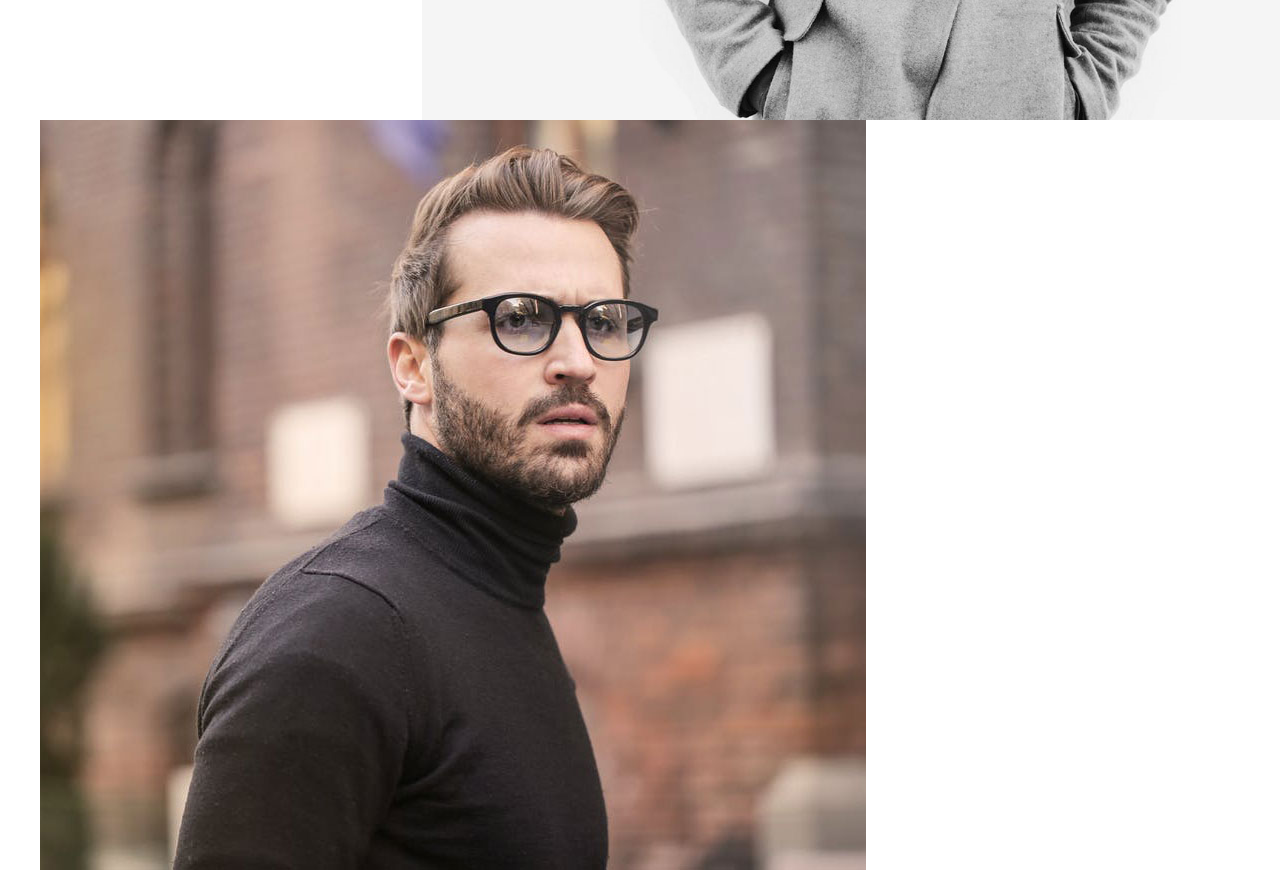
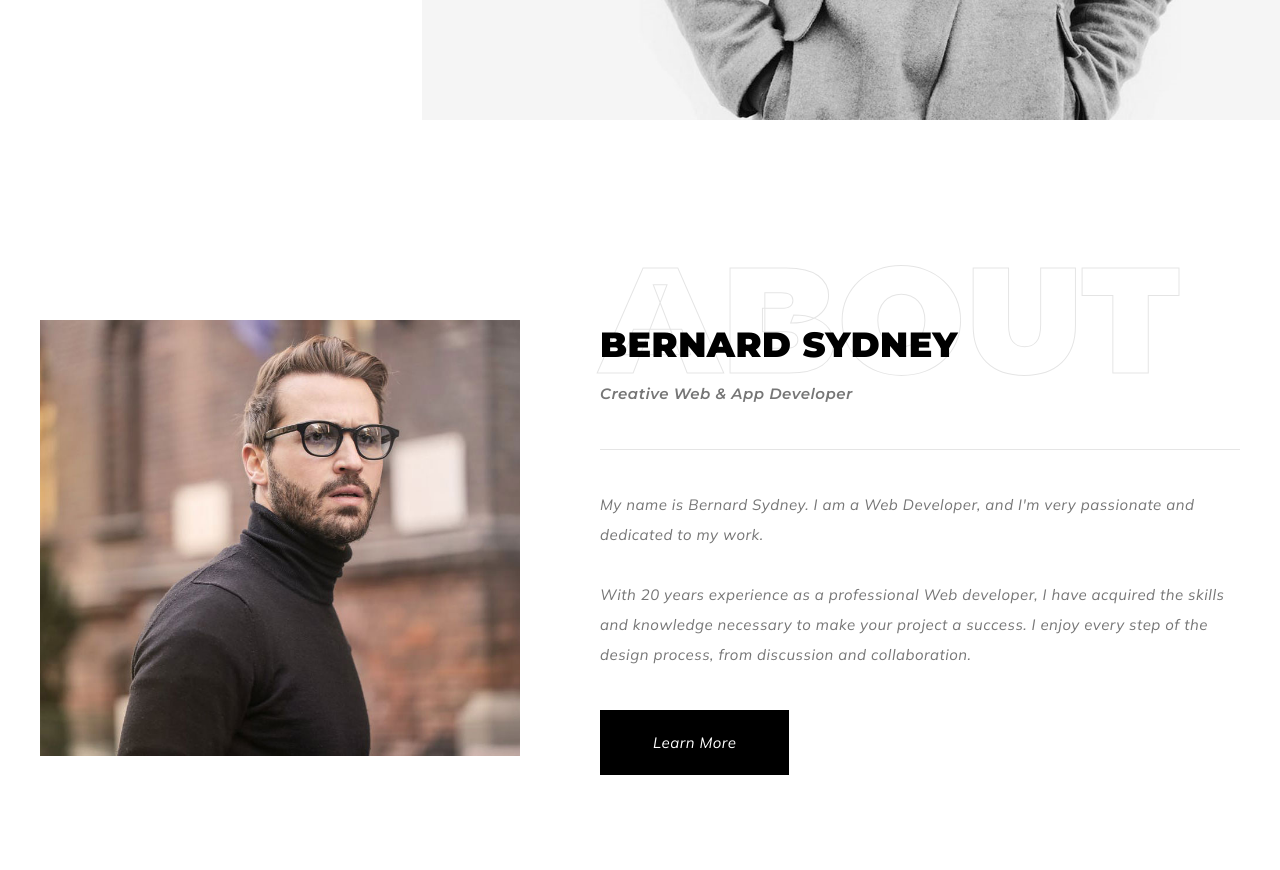
Before and after one commit to wBlanck/portfolio-tailwindcss, a website: page scssVersion/index.html in a window 1280 px wide. Shown: the part 680-1550 px from the top of the page. Drawn offline with nearby package versions, Linux system fonts and the light colour scheme; files that its build step writes are made by us from their sources.

Commit message:
about section completed

```diff
--- a/scssVersion/app/scss/components/about.scss
+++ b/scssVersion/app/scss/components/about.scss
@@ -3,21 +3,36 @@
 
 
 .about {
-
+  padding-block: rem(200);
   .container {
     display: flex;
     flex-direction: column;
 
+    @include breakpoint('medium-2'){
+      flex-direction: row;
+      justify-content: space-between;
+    }
   }
 
   &__img-container {
     margin-bottom: rem(45);
+    display: flex;
+    align-items: center;
+
+    @include breakpoint('medium-2'){
+      width: 40%;
+    }
   }
   &__img {
 
   }
   &__content {
 
+    @include breakpoint('medium-2'){
+      flex-direction: row;
+      width: 60%;
+      padding-left: rem(80);
+    }
   }
   &__headings {
     margin-bottom: rem(40);
--- a/scssVersion/app/scss/globals/typography.scss
+++ b/scssVersion/app/scss/globals/typography.scss
@@ -4,7 +4,7 @@
 	line-height: 30px;
 	font-size: rem(15);
 	letter-spacing: rem(0.5);
-	word-break: break-all;
+	word-break: break-word;
 }
 
 h1,
@@ -24,9 +24,24 @@
 	font-size: rem(30);
 	text-transform: uppercase;
 	line-height: 1.4;
-
+	position: relative;
+	z-index: -1;
+	@include breakpoint('medium-2'){
+		font-size: rem(35);
+	}
 	span {
 		display: none;
+		@include breakpoint('medium-2'){
+			font-size: rem(150);
+			display: inline-block;
+			position: absolute;
+			top: 0;
+			left: 0;
+			line-height: 0;
+			opacity: .1;
+			word-break: normal;
+			-webkit-user-select: none;
+    }
 	}
 }
 .section-subtitle {
--- a/scssVersion/index.html
+++ b/scssVersion/index.html
@@ -54,7 +54,7 @@
 				</div>
 				<div class="about__content">
 					<div class="about__headings">
-						<h2 class="section-title">Bernard Sydney <span>About</span></h2>
+						<h2 class="section-title">Bernard Sydney <span class="text-stroke">About</span></h2>
 						<h4 class="section-subtitle">Creative Web & App Developer</h4>
 					</div>
 					<p class="about__paragraph">My name is Bernard Sydney. I am a Web Developer, and I'm very passionate and dedicated to my work.</p>
```
